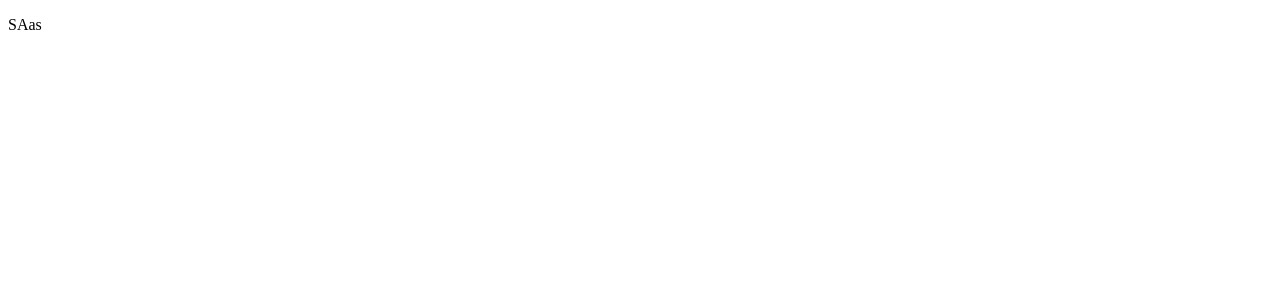
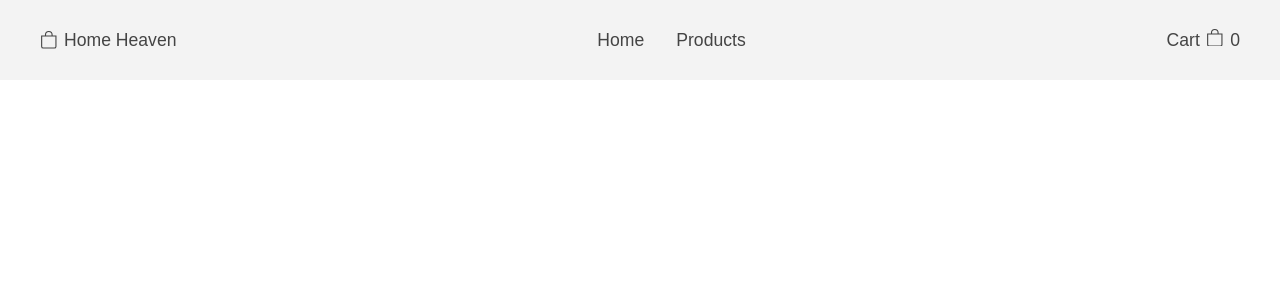
Before and after one commit to sasanedicbn/Home-Heaven-e-commerce, a React (Vite) app: page / in a window 1280 px wide. Shown: the top 300 px of the page. Built offline with nearby package versions, Linux system fonts and the light colour scheme.

Commit message:
Create style for NavBar.tsx

```diff
--- a/src/App.tsx
+++ b/src/App.tsx
@@ -1,12 +1,13 @@
 
 import './App.css'
+import NavBar from './pages/NavBar'
 
 function App() {
 
 
   return (
     <>
-    <p>SAas</p>
+     <NavBar/>
     </>
   )
 }
--- a/src/index.css
+++ b/src/index.css
@@ -0,0 +1,42 @@
+:root{
+  --color-paragraph-primary: #444;
+  --color-gray-background: #f3f3f3;;
+}
+*{
+  margin: 0;
+  padding: 0;
+  box-sizing: border-box;
+}
+body{
+  font-family: Poppins, sans-serif;
+}
+section{
+ background-color: var(--color-gray-background);
+}
+nav{
+    display: flex;
+    font-size: 1.1rem;
+    justify-content: space-between;
+    align-items: center;
+    margin: 0 auto;
+    max-width: 75rem;
+    padding: 1.8rem 0;
+}
+.nav-list-item-link{
+  text-decoration: none;
+}
+.logo-div, .shopping-card, .icon-text{
+  display: flex;
+  align-items: center;
+  gap: 0.4rem;
+  color: var(--color-paragraph-primary)
+}
+.nav-list{
+  display: flex;
+  align-items: center;
+  gap: 2rem;
+}
+.nav-list a, .cart-icon{
+list-style-type: none;
+color: var(--color-paragraph-primary);
+}
```
